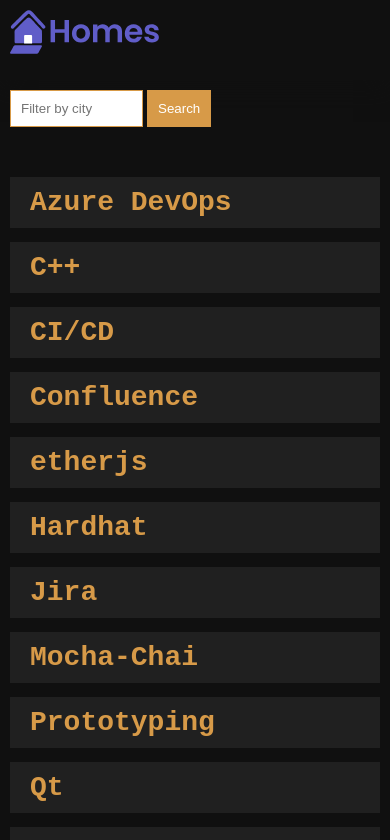
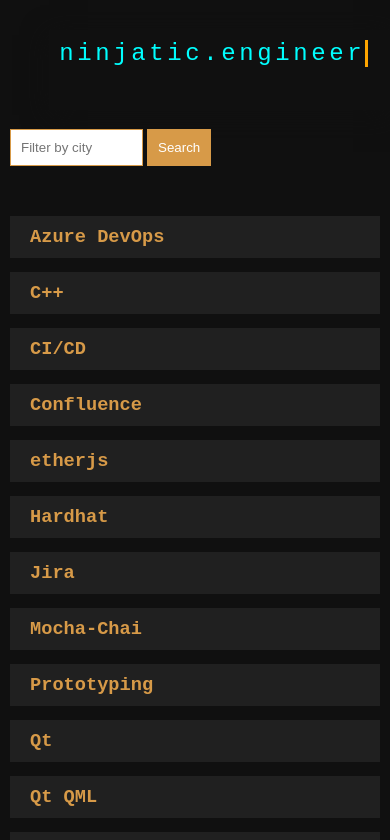
Before and after one commit to jsrmalvarez/proprofile, an Angular app: page / in a window 390 px wide. Shown: the top 840 px of the page. Built offline with nearby package versions, Linux system fonts and the light colour scheme; data requests are answered from the project's data file.

Commit message:
going static

```diff
--- a/package.json
+++ b/package.json
@@ -5,7 +5,7 @@
   "license": "MIT",
   "scripts": {
     "ng": "ng",
-    "start": "ng serve & json-server --watch db.json",
+    "start": "ng serve",
     "build": "ng build",
     "watch": "ng build --watch --configuration development",
     "test": "ng test",
--- a/src/app/app.component.css
+++ b/src/app/app.component.css
@@ -6,7 +6,57 @@
   height: 60px;
   padding: var(--content-padding);
   box-shadow: 0px 5px 25px var(--shadow-color);
+  margin-top: 3ex;
+  margin-left: 5ex;
+  margin-bottom: 1ex;
 }
 .content {
   padding: var(--content-padding);
 }
+
+
+.typed-out-container {
+  display: inline-block;
+  vertical-align: middle;
+}
+
+.typed-out {
+  color: var(--secondary-color);
+  font-size: 24px;
+  overflow: hidden;
+  /* Ensures the content is not revealed until the animation */
+  border-right: .15em solid orange;
+  /* The typwriter cursor */
+  white-space: nowrap;
+  /* Keeps the content on a single line */
+  margin: 0 auto;
+  /* Gives that scrolling effect as the typing happens */
+  letter-spacing: .15em;
+  /* Adjust as needed */
+  animation:
+      typing 1.5s steps(10, end),
+      blink-caret .75s step-end infinite;
+}
+
+@keyframes typing {
+  from {
+      width: 0
+  }
+
+  to {
+      width: 100%
+  }
+}
+
+/* The typewriter cursor effect */
+@keyframes blink-caret {
+
+  from,
+  to {
+      border-color: transparent
+  }
+
+  50% {
+      border-color: orange;
+  }
+}
--- a/src/app/app.component.ts
+++ b/src/app/app.component.ts
@@ -13,7 +13,9 @@
   <main>
     <a [routerLink]="['/']">
     <header class="brand-name">
-      <img class="brand-logo"  src="assets/logo.svg" alt="logo" aria-hidden="true" />
+      <div class="typed-out-container">
+        <div class="typed-out">ninjatic.engineer</div>
+      </div>
     </header>
     </a>
     <section class="content">
--- a/src/app/contact/contact.component.css
+++ b/src/app/contact/contact.component.css
@@ -17,6 +17,7 @@
 
 .contactMail {
     vertical-align: middle;
+    font-size: 14px;
 
 }
 
@@ -28,7 +29,7 @@
 
 .typed-out {
     color: var(--primary-color);
-    font-size: 18px;
+    font-size: 14px;
     overflow: hidden;
     /* Ensures the content is not revealed until the animation */
     border-right: .15em solid orange;
@@ -40,7 +41,7 @@
     letter-spacing: .15em;
     /* Adjust as needed */
     animation:
-        typing 1.5s steps(10, end),
+        typing 2s steps(20, end),
         blink-caret .75s step-end infinite;
 }
 
@@ -138,11 +139,22 @@
     font-size: 16pt;
     margin-bottom: 15px;
     padding: 10px;
-    width: 400px;
     border-top: none;
     border-right: none;
     border-left: none;
     border-bottom: solid .3px;
+}
+
+@media only screen and (max-width: 575px) {
+    input {
+        width: 200px;
+    }
+}
+
+@media only screen and (mix-width: 575px) {
+    input {
+        width: 350px;
+    }
 }
 
 @media (max-width: 1024px) {
--- a/src/app/contact/contact.component.ts
+++ b/src/app/contact/contact.component.ts
@@ -1,7 +1,5 @@
 import { Component, inject } from '@angular/core';
 import { CommonModule } from '@angular/common';
-import { FormControl, FormGroup, ReactiveFormsModule } from '@angular/forms';
-import { ContactService } from '../contact.service';
 
 @Component({
     selector: 'app-contact',
@@ -12,17 +10,9 @@
     template: `
     <div class="container">
         <div class="typed-out-container">
-            <div class="typed-out">Let's talk about your project!</div>
+            <div class="typed-out">Tell me about your project!</div>
         </div>
-        <form [formGroup]="applyForm" (submit)="submitApplication()">
-            <label for="name">Name</label>
-            <input id="name" type="text" formControlName="name">
-
-            <label for="email">Email</label>
-            <input id="email" type="email" formControlName="email">
-
-            <button type="submit" class="primary">Send</button>
-        </form>
+        <a class="contactMail" mailto="jsrmalvarez@ninjatic.engineer">jsrmalvarez&#64;ninjatic.engineer</a>
     </div>
     `,
 
@@ -30,17 +20,4 @@
 })
 export class ContactComponent {
 
-    private contactService:ContactService = inject(ContactService);
-
-    applyForm = new FormGroup({
-        name: new FormControl(''),
-        email: new FormControl('')
-    });
-
-    public submitApplication() {
-        this.contactService.submitApplication(
-            this.applyForm.value.name ?? '',
-            this.applyForm.value.email ?? '',
-        );
-    }
 }
--- a/src/app/details/details.component.ts
+++ b/src/app/details/details.component.ts
@@ -33,9 +33,7 @@
         <li *ngFor="let tool of project?.tools">{{tool}}</li>
       </ul>
     </section>
-    <section class="listing-apply">
-      <app-contact />
-    </section>
+    <app-contact />
   </article>
 `,
 
--- a/src/app/project.service.ts
+++ b/src/app/project.service.ts
@@ -11,15 +11,81 @@
 
   public constructor() { }
 
+  private data = {
+    "projects": [
+        {
+            "id": 0,
+            "title": "Control System for Office Domotics",
+            "photo": "https://angular.io/assets/images/tutorials/faa/bernard-hermant-CLKGGwIBTaY-unsplash.jpg",
+            "company": "ERNI Schweiz AG",
+            "summary": "Implementation of a Customizable and Scalable Automation Control System for Office Domotics",
+            "detail": "The project aims to transform existing manually controlled office domotics into an advanced system capable of remote control and automation. By integrating control hardware featuring networking capabilities and a touchscreen interface, the project enhances operational efficiency and convenience. This system is designed to be scalable, allowing for the addition of more ZigBee actuators to accommodate varying needs. It also excels in data acquisition, capable of collecting information from sensors and streaming real-time data for advanced processing. A key highlight of this upgrade is the development of a modern and innovative user interface (UI). This UI cleverly blends reusable components with custom elements tailored to specific locations, ensuring a user-friendly experience that enhances interaction with the office environment.",
+            "tasks": [
+                "Design system architecture: Plan a scalable system architecture to ensure performance, reliability, and seamless integration capabilities.",
+                "Select hardware: Evaluate and select compatible hardware components to meet system requirements, focusing on performance and scalability.",
+                "Integrate hardware components: Integrate hardware smoothly to ensure interoperability and performance, optimizing the system's hardware setup.",
+                "Train office staff: Conduct extensive training sessions for office staff, equipping them with the necessary knowledge and skills to efficiently operate the new system, fostering an environment of technological proficiency and confidence.",
+                "Gather requirements: Collaborate closely with stakeholders to meticulously identify and articulate the technical and operational requirements, ensuring all functional and non-functional needs are captured for comprehensive project scoping.",
+                "Implement UI: Design an intuitive and visually appealing user interface, enhancing user-system interaction and operational efficiency.",
+                "Develop control software: Utilize advanced programming to create responsive and efficient control software for system hardware.",
+                "Conduct system testing: Perform thorough testing to validate system functionality, performance, and reliability, ensuring quality standards.",
+                "Create documentation: Produce concise documentation detailing system architecture, integration, and user guidelines for smooth deployment and use.",
+                "Deploy system: Manage system deployment carefully, ensuring a smooth transition to operational status while following industry best practices.",
+                "Gather user feedback: Collect feedback from users to inform ongoing improvements, ensuring the system meets user needs and expectations."
+            ],
+            "tools": [
+                "CI/CD",
+                "UI/UX Design",
+                "Prototyping",
+                "Azure DevOps",
+                "Raspberry Pi",
+                "ZigBee",
+                "Qt",
+                "Qt QML",
+                "C++",
+                "Jira",
+                "Confluence"
+            ]
+        },
+        {
+            "id": 1,
+            "title": "CherishedLoveLocks",
+            "photo": "https://angular.io/assets/images/tutorials/faa/bernard-hermant-CLKGGwIBTaY-unsplash.jpg",
+            "company": "CherishedLoveLocks",
+            "summary": "Innovative Web3 dApp for Metaverse-Integrated NFTs",
+            "detail": "The aim of this project is to develop a Web3 decentralized application (dApp) that introduces a new generation of NFTs (Non-Fungible Tokens) designed specifically for the metaverse. These NFT goods will transcend traditional collectibles by offering interactive, immersive, and utility-driven experiences in virtual environments. The project is focused on creating NFTs that can be used in various metaverse platforms, enhancing user engagement through unique digital assets that offer more than aesthetic value. The project will explore innovative ways to integrate these NFTs into the metaverse, ensuring they are versatile, interactive, and provide real-world utility, thereby setting a new standard for digital ownership.",
+            "tasks": [
+                "In charge of the software development: Oversee the software development process, coordinating the planning, execution, and delivery of software solutions, ensuring they meet project requirements and quality standards.",
+                "Leading the business plan design: Direct the creation of the business plan, guiding the strategic vision, market analysis, and financial forecasting to ensure a comprehensive roadmap for project success.",
+                "In charge of the DevOps of the project: Manage the DevOps strategy, optimizing development and operational processes for efficiency, reliability, and faster delivery through automation and continuous integration.",
+                "Acting as a community manager: Serve as the community manager, engaging with and growing the project's online community through strategic communication, content creation, and feedback collection to foster a positive and supportive environment."
+            ],
+            "tools": [
+                "Mocha-Chai",
+                "Semantic UI",
+                "Solidity",
+                "web3",
+                "React",
+                "Rust",
+                "WebAssembly",
+                "Smart contracts",
+                "etherjs",
+                "web3js",
+                "Hardhat",
+                "Truffle"
+            ]
+        }
+    ]
+};
+
 
   public async getAllProjects(): Promise<Project[]> {
-    const data = await fetch(this.url);
-    return await data.json() ?? [];
+    return Promise.resolve(this.data.projects);
   }
 
   public async getProjectById(id: number): Promise<Project | undefined> {
-    const data = await fetch(`${this.url}/${id}`);
-    return await data.json() ?? {};
+    const project = this.data.projects.find(p => p.id === id);
+    return Promise.resolve(project);
   }
 
   public submitApplication(firstName: string, lastName: string, email: string) {
--- a/src/app/project.ts
+++ b/src/app/project.ts
@@ -1,9 +1,6 @@
 export interface Project {
     id: number;
     title: string;
-    externalLink: string | null;
-    startDate: string;
-    endDate: string | null;
     photo: string;
     company: string;
     tools: string[];
--- a/src/app/tool/tool.component.css
+++ b/src/app/tool/tool.component.css
@@ -6,6 +6,7 @@
   .listing-heading {
     color: var(--primary-color);
     padding: 10px 20px 10px 20px;
+    font-size: 14pt;
   }
   .listing-photo {
     height: 250px;
--- a/src/main.ts
+++ b/src/main.ts
@@ -13,7 +13,7 @@
     providers: [
       provideProtractorTestingSupport(),
       provideAnimationsAsync(),
-      provideRouter(routeConfig)
+      provideRouter(routeConfig),
     ]
   }
 ).catch(err => console.error(err));
```
Also changed, not shown: src/app/contact.service.ts (deleted, +0 -16 lines).
